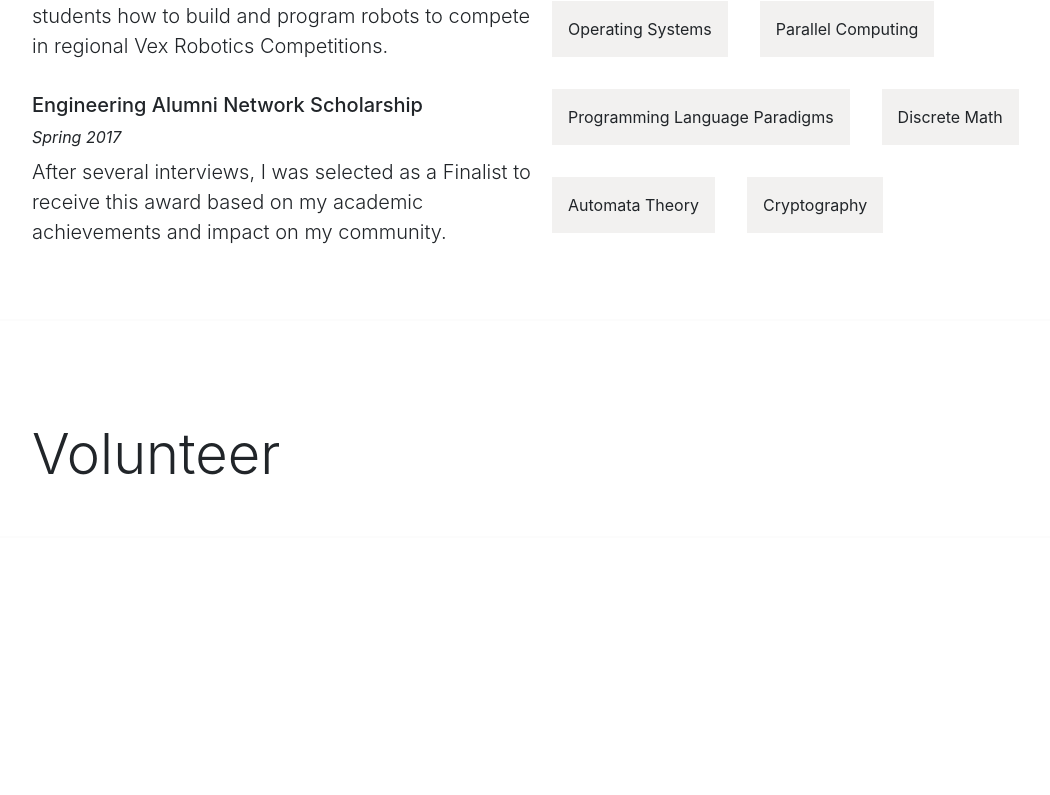
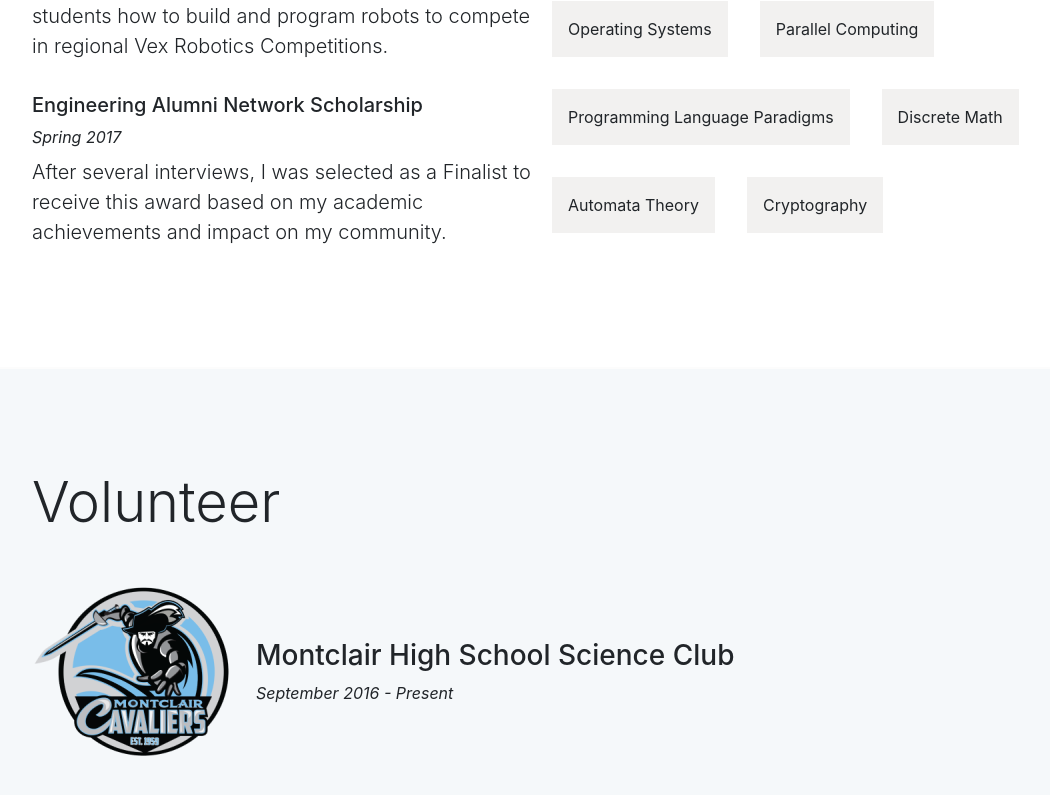
Before and after one commit to jesus-r-mendoza/Portfolio, a React (Create React App) app: page / in a window 1280 px wide. Shown: the part 4751-5546 px from the top of the page, without its empty margins (96-1146 px from the left). Before the commit the page ends 5289 px from the top, so only its background shows below. Built offline with nearby package versions, Linux system fonts and the light colour scheme; no server answers.

Commit message:
added img and title to volunteer section

```diff
--- a/src/components/sections/coursework/CourseworkSection.js
+++ b/src/components/sections/coursework/CourseworkSection.js
@@ -40,7 +40,7 @@ class CourseworkSection extends React.Component {
         return (
             <div id="coursework" className="section">
                 <h2 className="display-4">Related Coursework</h2>
-                <div className="bisect-container">
+                <div className="bisect-container mb-5">
                     <div className="bisection mr-3">
                         <h3 className="mb-3">Awards</h3>
                         <div className="bisect-inner">
--- /dev/null
+++ b/src/components/sections/volunteer/Title.js
@@ -0,0 +1,14 @@
+import React from 'react'
+import mhs from '../../../img/mhs-sm.png';
+
+export default function Title() {
+    return (
+        <div className="title">
+            <img src={mhs} alt="" />
+            <div className="ml-4">
+                <h3>Montclair High School Science Club</h3>
+                <em>September 2016 - Present</em>
+            </div>
+        </div>
+    )
+}
--- a/src/components/sections/volunteer/VolunteerSection.js
+++ b/src/components/sections/volunteer/VolunteerSection.js
@@ -1,4 +1,6 @@
 import React from 'react';
+import Title from './Title';
+import '../../../layout/Volunteer.css';
 
 class VolunteerSection extends React.Component {
 
@@ -6,6 +8,7 @@ class VolunteerSection extends React.Component {
         return (
             <div id="volunteer" className="section">
                 <h2 className="display-4">Volunteer</h2>
+                <Title />
             </div>
         )
     }
--- /dev/null
+++ b/src/layout/Volunteer.css
@@ -0,0 +1,10 @@
+#volunteer {
+    background-color: #f5f8fa;
+}
+
+.title {
+    margin: 3em 0 2em 0;
+    display: flex;
+    justify-content: flex-start;
+    align-items: center;
+}
```
Also changed, not shown: src/img/mhs-sm.png (added).
